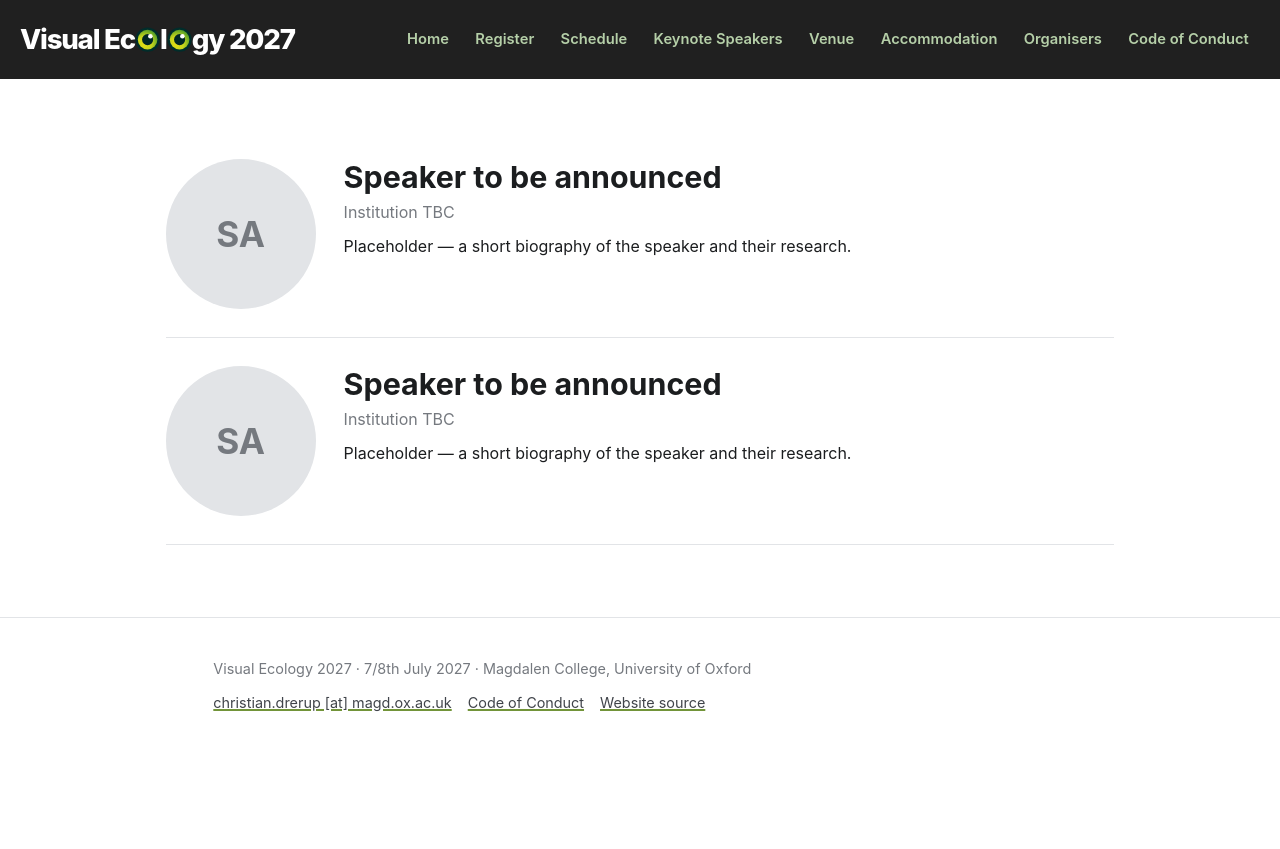
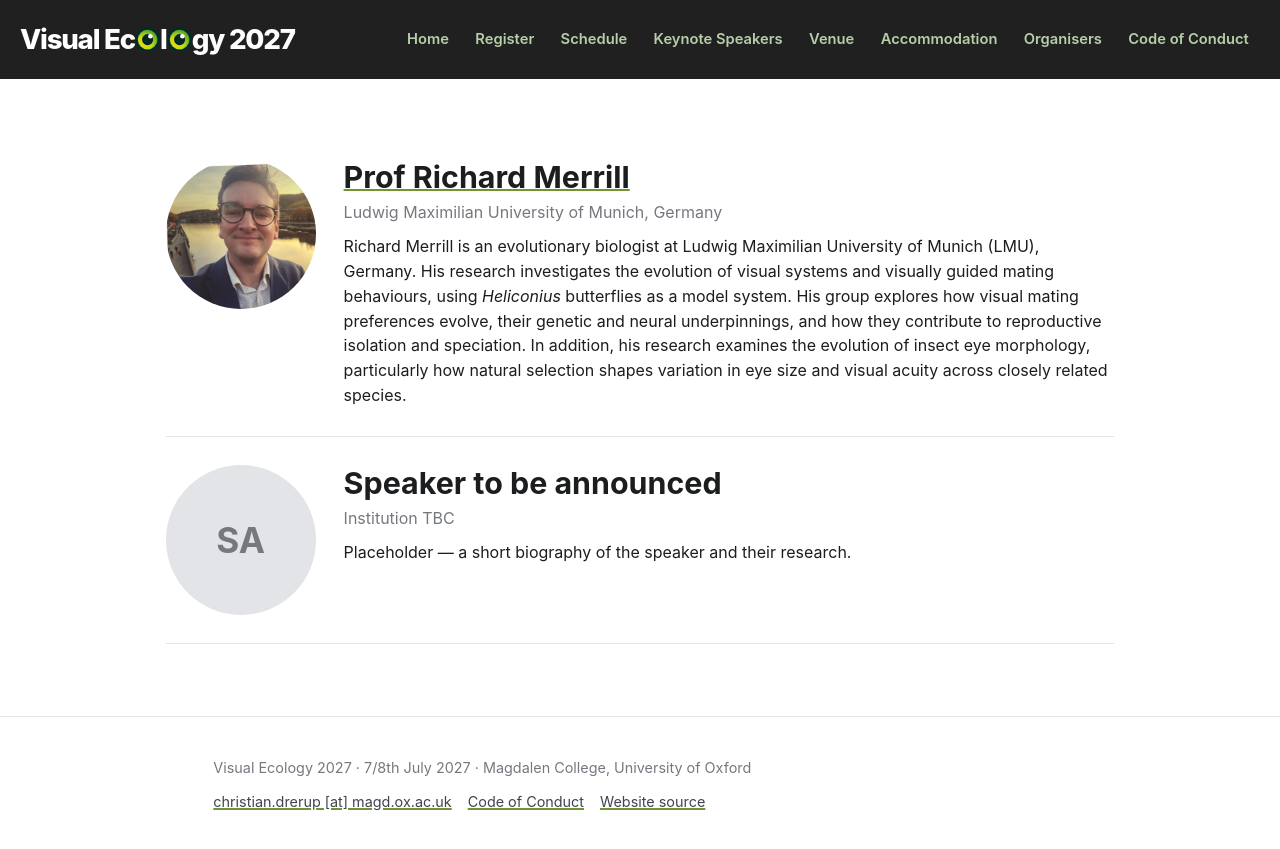
Before and after one commit to visual-ecology/2027, a Jekyll site: the page built from _pages/keynote-speakers.md, in a window 1280 px wide. Shown: the top 849 px of the page. Built offline with Jekyll 4.4.1, drawn with Linux system fonts in a browser that asks for light colours.

Commit message:
Add Richard Merrill as keynote speaker

```diff
--- a/_data/keynotes.yml
+++ b/_data/keynotes.yml
@@ -7,12 +7,21 @@
 #   talk        - talk title (optional — leave out until it's confirmed)
 #   bio         - short biography (Markdown allowed)
 
-- name: "Speaker to be announced"
-  affiliation: "Institution TBC"
-  photo: ""
-  url: ""
+- name: "Prof Richard Merrill"
+  affiliation: "Ludwig Maximilian University of Munich, Germany"
+  photo: "/assets/Oxford_images/Merrill.jpeg"
+  url: "https://www.bio.lmu.de/en/research/research-fields/evolutionary-biology/merrill-lab/"
   talk: ""
-  bio: "Placeholder — a short biography of the speaker and their research."
+  bio: >-
+    Richard Merrill is an evolutionary biologist at Ludwig Maximilian
+    University of Munich (LMU), Germany. His research investigates the
+    evolution of visual systems and visually guided mating behaviours,
+    using *Heliconius* butterflies as a model system. His group explores
+    how visual mating preferences evolve, their genetic and neural
+    underpinnings, and how they contribute to reproductive isolation
+    and speciation. In addition, his research examines the evolution
+    of insect eye morphology, particularly how natural selection shapes
+    variation in eye size and visual acuity across closely related species.
 
 - name: "Speaker to be announced"
   affiliation: "Institution TBC"
```
Also changed, not shown: assets/Oxford_images/Merrill.jpeg (added).
